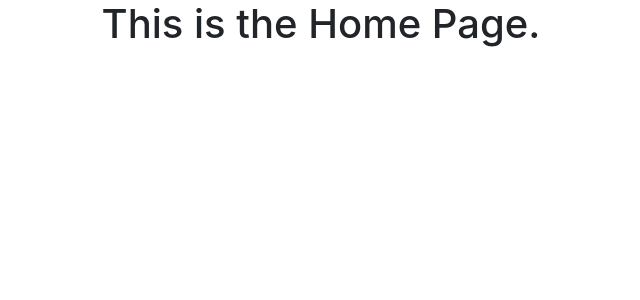
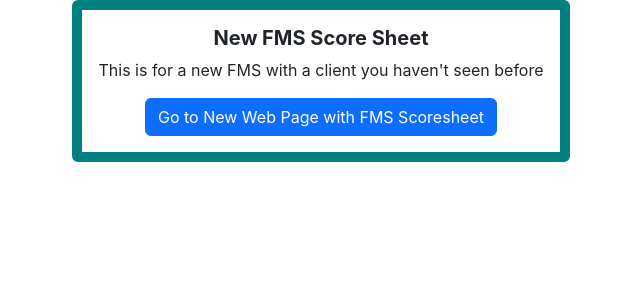
Before and after one commit to bneighbs6/fms-corrective-generator, a React (Create React App) app: page / in a window 1280 px wide. Shown: the top 300 px of the page, without its empty margins (319-959 px from the left). Built offline with nearby package versions, Linux system fonts and the light colour scheme; the HTML template or start-up script is replaced by a standard one.

Commit message:
Boiler plate code for the NewFMSCard on HomePage

```diff
--- a/src/components/HomePage.jsx
+++ b/src/components/HomePage.jsx
@@ -1,9 +1,10 @@
 import react from "react";
+import NewFMSCard from "./NewFMSCard";
 
 function HomePage() {
     return (
         <div className="header-div">
-            <h1>This is the Home Page.</h1>
+            <NewFMSCard />
         </div>
     );
 }
--- /dev/null
+++ b/src/components/NewFMSCard.jsx
@@ -0,0 +1,20 @@
+import React from "react";
+import { Card, Button } from "react-bootstrap";
+import "./newFMSCard.css"; // All extra styling not from Bootstrap is here
+
+function NewFMSCard() {
+    // This will be placed on the home page as an option for the user -> it will bring the user to a new page with an FMS Score Sheet
+    return (
+      <div className="container">
+        <Card className="new-fms-card">
+          <Card.Body>
+            <Card.Title>New FMS Score Sheet</Card.Title>
+            <Card.Text>This is for a new FMS with a client you haven't seen before</Card.Text>
+            <Button>Go to New Web Page with FMS Scoresheet</Button>
+          </Card.Body>
+        </Card>
+      </div>
+    );
+}
+
+export default NewFMSCard;
--- /dev/null
+++ b/src/components/newFMSCard.css
@@ -0,0 +1,12 @@
+.container {
+    display: flex;
+    justify-content: center;
+}
+
+.new-fms-card {
+    border: 10px solid teal;
+}
+
+.card-title {
+    font-weight: bold;
+}
```
